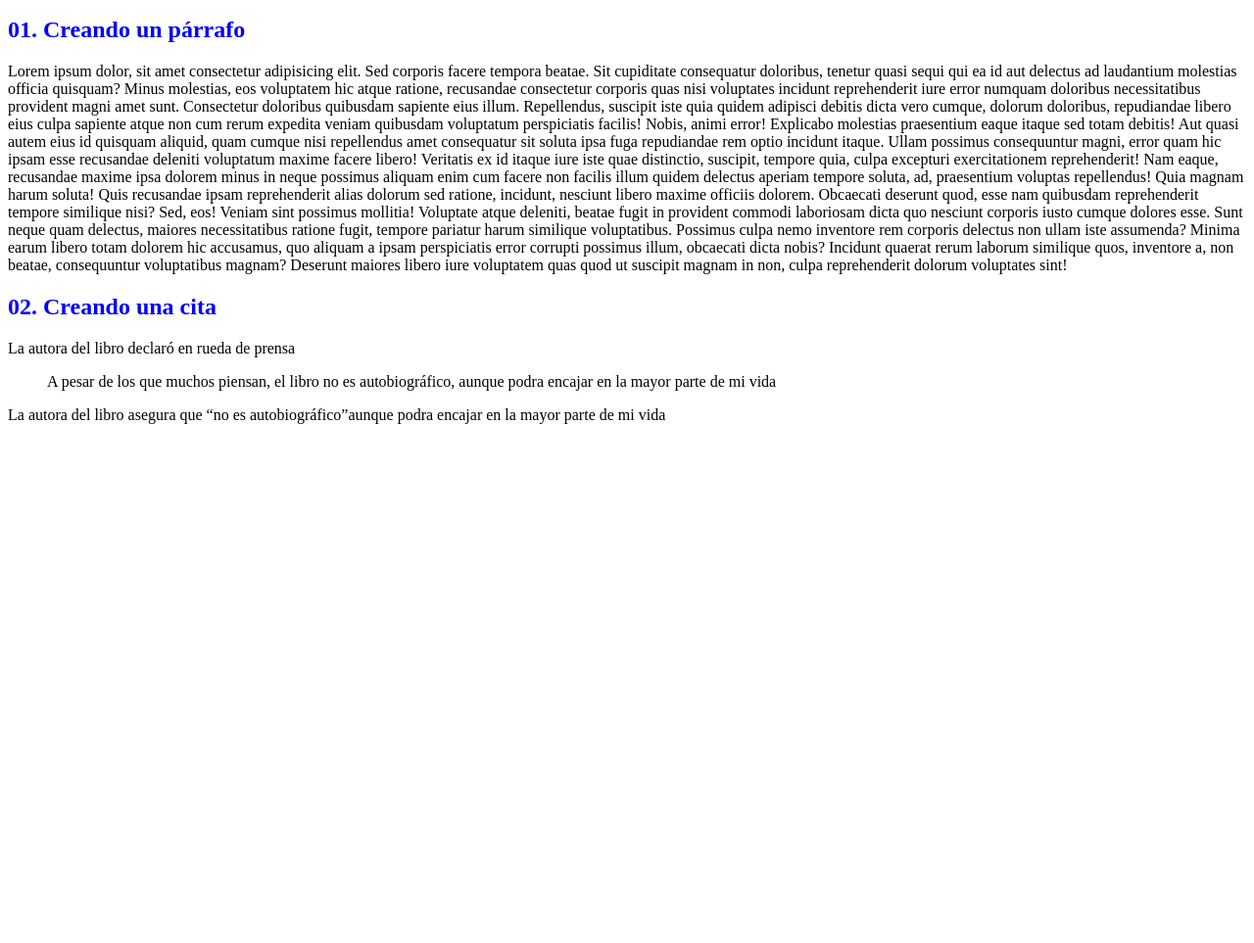
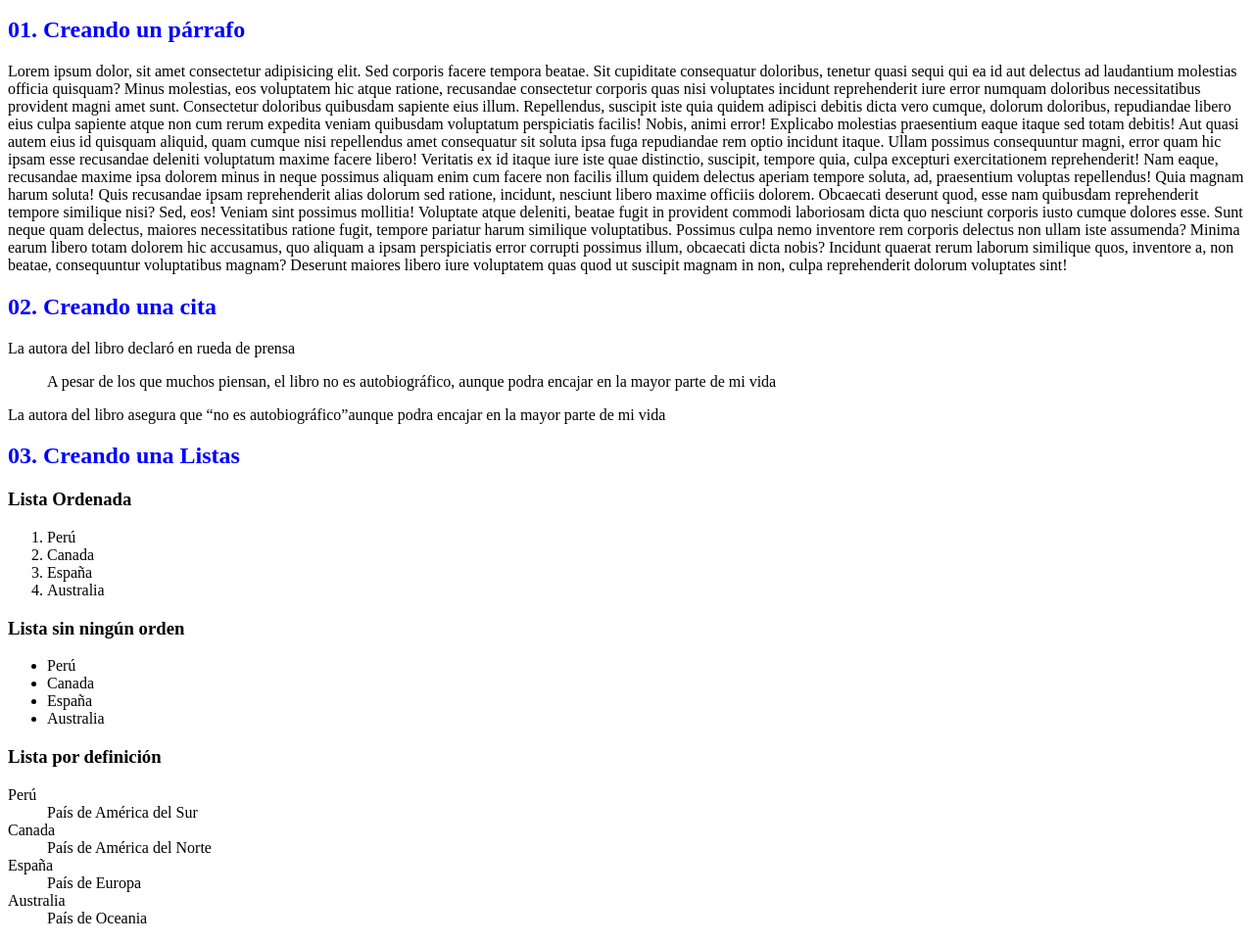
Before and after one commit to Alexander091196/Dise-oWeb2021-I, a plain HTML site: page index.html in a window 1280 px wide. Shown: the part 110-1073 px from the top of the page at 98% size. Before the commit the page ends 800 px from the top, so only its background shows below. Drawn offline with Linux system fonts and the light colour scheme.

Commit message:
Parte01-Code-git

```diff
--- a/index.html
+++ b/index.html
@@ -35,6 +35,39 @@
     <p>La autora del libro asegura que <q>no es autobiográfico</q>aunque podra encajar en la mayor parte de mi vida</p>
 
 
+    <h2 style="color:blue">03. Creando una Listas</h2>
+
+    <h3>Lista Ordenada</h3>
+    <ol>
+        <li>Perú</li>
+        <li>Canada</li>
+        <li>España</li>
+        <li>Australia</li>
+    </ol>
+
+
+    <h3>Lista sin ningún orden</h3>
+    <ul>
+        <li>Perú</li>
+        <li>Canada</li>
+        <li>España</li>
+        <li>Australia</li>
+
+    </ul>
+
+    <h3>Lista por definición</h3>
+    <dl>
+        <dt>Perú</dt>
+        <dd>País de América del Sur</dd>
+        <dt>Canada</dt>
+        <dd>País de América del Norte</dd>
+        <dt>España</dt>
+        <dd>País de Europa</dd>
+        <dt>Australia</dt>
+        <dd>País de Oceania</dd>
+
+    </dl>
+
 
 </body>
 </html>
```
